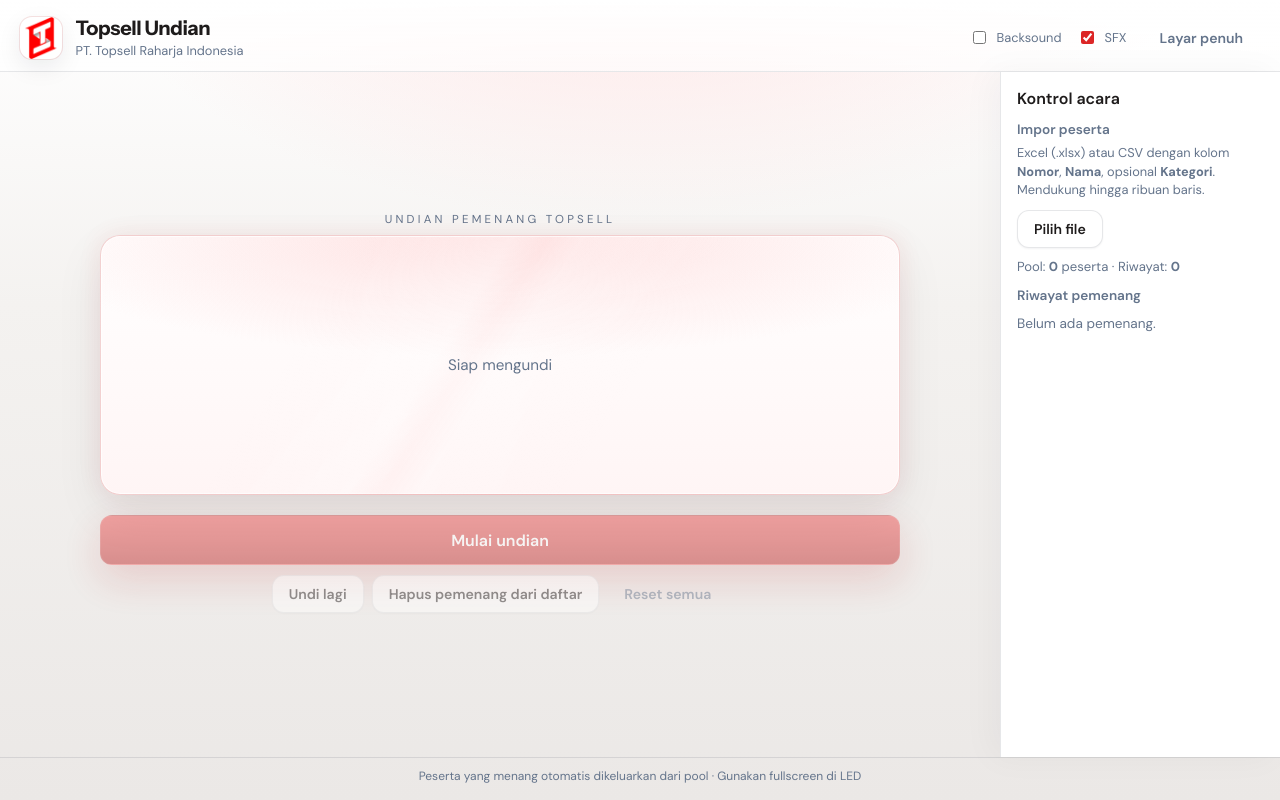
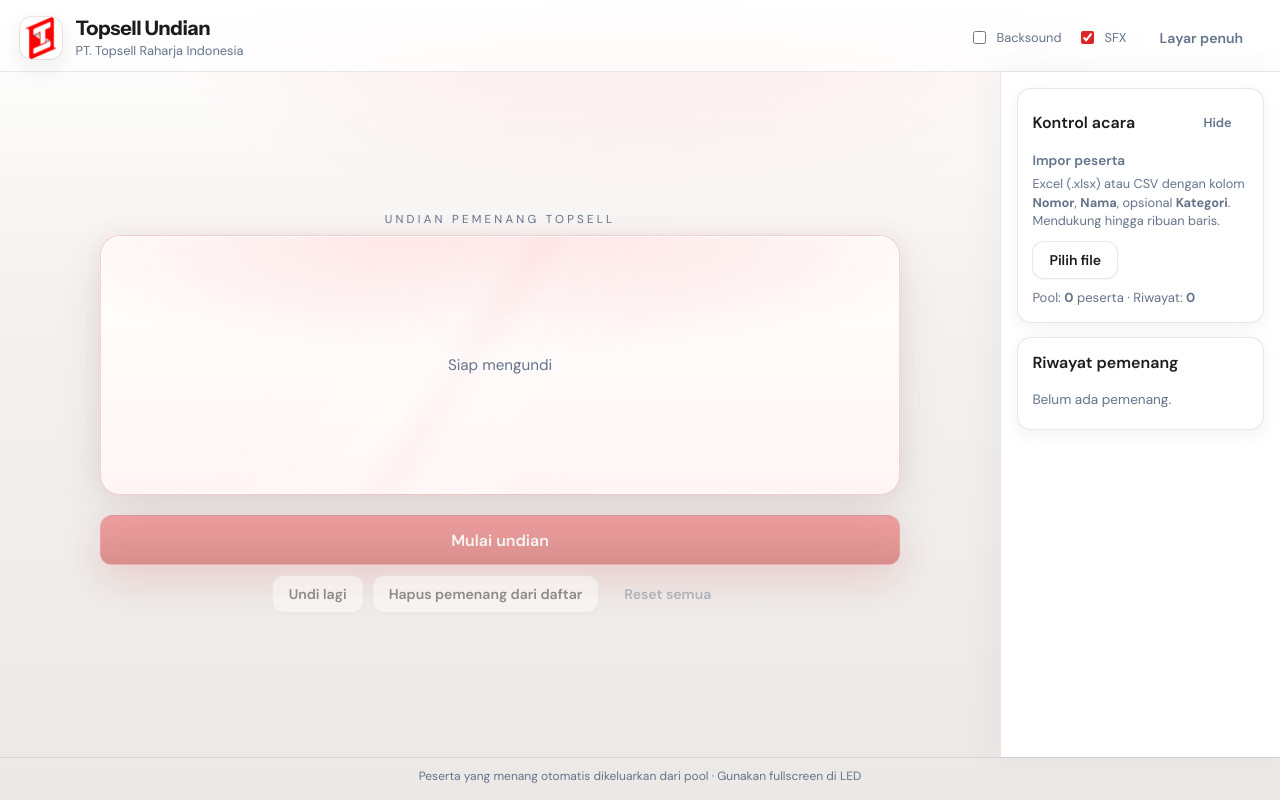
Before and after one commit to galzzqt/undian-pemenang, a React (Vite) app: page / in a window 1280 px wide. Built offline with nearby package versions, Linux system fonts and the light colour scheme.

Commit message:
update session

```diff
--- a/src/App.tsx
+++ b/src/App.tsx
@@ -24,7 +24,7 @@
 
 function saveSession(data: SessionData): void {
   try {
-    localStorage.setItem(SESSION_KEY, JSON.stringify(data))
+    sessionStorage.setItem(SESSION_KEY, JSON.stringify(data))
   } catch (error) {
     console.warn('Gagal menyimpan session:', error)
   }
@@ -32,7 +32,7 @@
 
 function loadSession(): SessionData | null {
   try {
-    const saved = localStorage.getItem(SESSION_KEY)
+    const saved = sessionStorage.getItem(SESSION_KEY)
     return saved ? JSON.parse(saved) : null
   } catch (error) {
     console.warn('Gagal memuat session:', error)
@@ -42,7 +42,7 @@
 
 function clearSession(): void {
   try {
-    localStorage.removeItem(SESSION_KEY)
+    sessionStorage.removeItem(SESSION_KEY)
   } catch (error) {
     console.warn('Gagal menghapus session:', error)
   }
@@ -96,12 +96,14 @@
   const [importing, setImporting] = useState(false)
   const [drawKey, setDrawKey] = useState(0)
   const [displayWinner, setDisplayWinner] = useState<Participant | null>(null)
+  const [sessionReady, setSessionReady] = useState(false)
 
   const [backsound, setBacksoundOn] = useState(false)
   const [sfx, setSfx] = useState(true)
   const [historyOpen, setHistoryOpen] = useState(() =>
     typeof window !== 'undefined' ? window.matchMedia('(min-width: 960px)').matches : true,
   )
+  const [controlOpen, setControlOpen] = useState(true)
   const [isFullscreen, setIsFullscreen] = useState(false)
 
   // Load session on app startup
@@ -112,6 +114,7 @@
       setHistory(session.history)
       snapshotRef.current = session.snapshot
     }
+    setSessionReady(true)
   }, [])
 
   const startDraw = useCallback(async () => {
@@ -200,25 +203,16 @@
     clearSession()
   }, [])
 
-// Auto-save session when state changes
+  // Auto-save session after initial hydration to avoid overwriting existing session.
   useEffect(() => {
+    if (!sessionReady) return
     const sessionData: SessionData = {
       pool,
       history,
-    snapshot: snapshotRef.current
+      snapshot: snapshotRef.current,
     }
     saveSession(sessionData)
-}, [pool, history])
-
-// Auto-save snapshot when it changes
-useEffect(() => {
-  const sessionData: SessionData = {
-    pool,
-    history,
-    snapshot: snapshotRef.current
-  }
-  saveSession(sessionData)
-}, [snapshotRef.current])
+  }, [history, pool, sessionReady])
 
   const onFile = async (e: React.ChangeEvent<HTMLInputElement>) => {
     const f = e.target.files?.[0]
@@ -438,9 +432,19 @@
           </div>
         </main>
 
-        <aside className={`panel ${historyOpen ? 'panel--open' : ''}`}>
+        <div className={`side-column ${historyOpen ? 'side-column--open' : ''}`}>
+        <aside className="panel panel--control">
           <div className="panel__head">
             <h2>Kontrol acara</h2>
+            <div className="panel__head-actions">
+              <button
+                type="button"
+                className="btn btn--ghost panel__toggle"
+                aria-expanded={controlOpen}
+                onClick={() => setControlOpen((o) => !o)}
+              >
+                {controlOpen ? 'Hide' : 'Tampil'}
+              </button>
               <button
                 type="button"
                 className="btn btn--ghost panel__close"
@@ -450,7 +454,9 @@
                 {historyOpen ? 'Tutup' : 'Menu'}
               </button>
             </div>
+          </div>
 
+          {controlOpen ? (
             <section className="panel__section">
               <h3>Impor peserta</h3>
               <p className="panel__hint">
@@ -478,25 +484,33 @@
                 <strong>{history.length}</strong>
               </p>
             </section>
+          ) : null}
+        </aside>
 
-          <section className="panel__section">
-            <h3>Riwayat pemenang</h3>
+          <aside className="panel panel--history">
+            <div className="panel__head">
+              <h2>Riwayat pemenang</h2>
+            </div>
             <ol className="history-list">
               {history.length === 0 && <li className="history-list__empty">Belum ada pemenang.</li>}
               {history
                 .slice()
                 .reverse()
-                .map((h) => (
+                .map((h, idx) => {
+                  const winnerNumber = history.length - idx
+                  return (
                   <li key={`${h.participant.id}-${h.at}`} className="history-list__item">
+                    <span className="history-list__number">{winnerNumber}.</span>
                     <span className="history-list__name">{h.participant.name}</span>
                     <span className="history-list__meta">
                       {[h.participant.no, h.participant.category].filter(Boolean).join(' · ')}
                     </span>
                   </li>
-                ))}
+                  )
+                })}
             </ol>
-          </section>
           </aside>
+        </div>
       </div>
 
       <button
--- a/src/components/DrawViewport.tsx
+++ b/src/components/DrawViewport.tsx
@@ -1,5 +1,5 @@
 import { useEffect, useRef, useState } from 'react'
-import { motion, AnimatePresence } from 'framer-motion'
+import { motion } from 'framer-motion'
 import type { Participant } from '../types'
 import { pickRandomParticipant, pickRandomParticipantExcluding } from '../lib/random'
 import { playTick } from '../lib/sounds'
--- a/src/index.css
+++ b/src/index.css
@@ -145,6 +145,24 @@
 .layout--fullscreen {
   grid-template-columns: 1fr;
   grid-template-rows: 1fr auto;
+}
+
+.side-column {
+  border-left: 1px solid var(--line);
+  background: var(--panel);
+  padding: 1rem 1rem 1.25rem;
+  display: flex;
+  flex-direction: column;
+  gap: 0.85rem;
+  min-height: 0;
+  box-shadow: -8px 0 32px rgba(15, 23, 42, 0.04);
+  transition: opacity 0.3s ease, transform 0.3s ease;
+}
+
+.app--fullscreen .side-column {
+  display: grid;
+  grid-template-columns: 1fr 1fr;
+  align-items: start;
 }
 
 .stage {
@@ -567,15 +585,15 @@
 }
 
 .panel {
-  border-left: 1px solid var(--line);
-  background: var(--panel);
-  padding: 1rem 1rem 1.25rem;
+  background: #ffffff;
+  border: 1px solid var(--line);
+  border-radius: 14px;
+  padding: 0.9rem 0.9rem 1rem;
   display: flex;
   flex-direction: column;
   gap: 0.75rem;
   min-height: 0;
-  box-shadow: -8px 0 32px rgba(15, 23, 42, 0.04);
-  transition: opacity 0.3s ease, transform 0.3s ease;
+  box-shadow: 0 6px 18px rgba(15, 23, 42, 0.05);
 }
 
 .panel--hidden {
@@ -585,14 +603,17 @@
 }
 
 .app--fullscreen .panel {
-  position: static;
-  border-left: none;
-  border-top: 1px solid var(--line);
-  padding: 1rem;
-  background: var(--panel);
-  box-shadow: 0 -8px 32px rgba(15, 23, 42, 0.04);
-  max-height: 200px;
-  overflow-y: auto;
+  max-height: none;
+  overflow: hidden;
+}
+
+.app--fullscreen .panel--history .history-list {
+  max-height: 220px;
+  overflow: auto;
+}
+
+.panel--history .history-list {
+  max-height: min(46vh, 420px);
 }
 
 .panel__head {
@@ -602,6 +623,12 @@
   gap: 0.5rem;
 }
 
+.panel__head-actions {
+  display: flex;
+  align-items: center;
+  gap: 0.35rem;
+}
+
 .panel__head h2 {
   margin: 0;
   font-size: 1rem;
@@ -609,6 +636,10 @@
 }
 
 .panel__close {
+  font-size: 0.8rem;
+}
+
+.panel__toggle {
   font-size: 0.8rem;
 }
 
@@ -658,6 +689,14 @@
   border-bottom: 1px solid var(--line);
 }
 
+.history-list__number {
+  display: inline-block;
+  min-width: 2rem;
+  font-size: 0.8rem;
+  font-weight: 700;
+  color: var(--red);
+}
+
 .history-list__name {
   display: block;
   font-weight: 600;
@@ -693,7 +732,7 @@
     display: none;
   }
 
-  .panel {
+  .side-column {
     position: fixed;
     z-index: 20;
     right: 0;
@@ -704,12 +743,21 @@
     transform: translateY(100%);
     transition: transform 0.28s ease;
     box-shadow: 0 -12px 40px rgba(15, 23, 42, 0.12);
-    border-left: none;
+    border-left: 1px solid var(--line);
     border-top: 1px solid var(--line);
+    padding: 0.85rem;
   }
 
-  .panel--open {
+  .side-column--open {
     transform: translateY(0);
+  }
+
+  .panel--history .history-list {
+    max-height: 28vh;
+  }
+
+  .app--fullscreen .side-column {
+    grid-template-columns: 1fr;
   }
 
   .panel__close {
@@ -722,6 +770,12 @@
 }
 
 @media (min-width: 960px) {
+  .side-column {
+    position: static;
+    transform: none;
+    max-height: none;
+  }
+
   .panel__close {
     display: none;
   }
```
Lines whose indentation alone changed are shown as unchanged.
